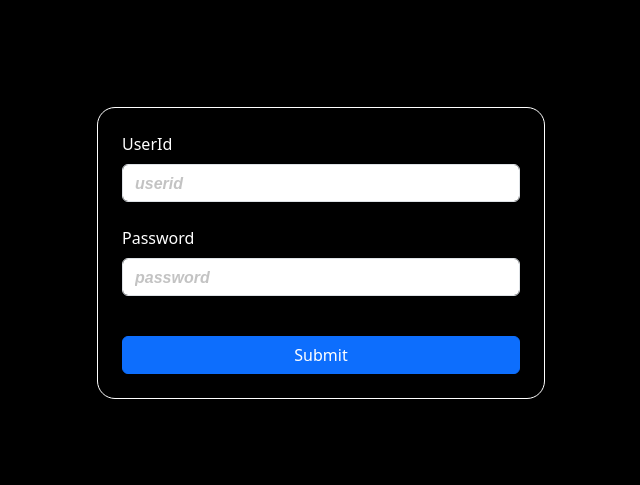
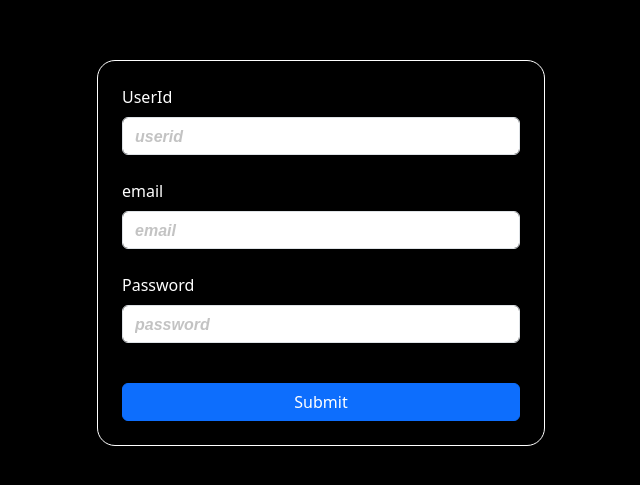
Before and after one commit to AmithRV/hyperx, a Next.js app: page /auth/signup in a window 1280 px wide. Shown: the part 147-632 px from the top of the page, without its empty margins (319-959 px from the left). Built offline with nearby package versions, Linux system fonts and the light colour scheme.

Commit message:
added email field in signup

```diff
--- a/src/app/api/auth/signup/route.js
+++ b/src/app/api/auth/signup/route.js
@@ -8,7 +8,7 @@ connect();
 export async function POST(request) {
   try {
     const reqBody = await request.json();
-    const { userid, password } = reqBody;
+    const { userid, email, password } = reqBody;
 
     // Check if user already exists
     const user = await User.findOne({ userid });
@@ -25,7 +25,7 @@ export async function POST(request) {
     const hashedPassword = await hash(password, salt);
 
     //Add user to the db
-    const newUser = new User({ userid, password: hashedPassword });
+    const newUser = new User({ userid, email, password: hashedPassword });
     const savedUser = await newUser.save();
 
     return NextResponse.json({
--- a/src/app/auth/signup/page.jsx
+++ b/src/app/auth/signup/page.jsx
@@ -21,6 +21,9 @@ function Signup() {
     if (!data.password) {
       errors.password = 'password required';
     }
+    if (!data.email) {
+      errors.email = 'email required';
+    }
     return errors;
   };
 
@@ -30,6 +33,7 @@ function Signup() {
       .post('/api/auth/signup', {
         userid: formik.values.userId,
         password: formik.values.password,
+        email: formik.values.email,
       })
       .then(() => {
         formik.resetForm();
@@ -51,6 +55,7 @@ function Signup() {
     initialValues: {
       userId: '',
       password: '',
+      email: '',
     },
     validate,
     onSubmit: () => {
@@ -80,6 +85,22 @@ function Signup() {
             <ErrorMessage
               message={formik.errors.userId}
               name="userId"
+              formik={formik}
+            />
+          </div>
+          <div className="form-group mx-4 mt-4 mb-3">
+            <label htmlFor="exampleInputPassword1">email</label>
+            <input
+              type="email"
+              className="form-control mt-2 fw-bold"
+              placeholder="email"
+              name="email"
+              onChange={formik.handleChange}
+              value={formik.values.email}
+            />
+            <ErrorMessage
+              message={formik.errors.password}
+              name="password"
               formik={formik}
             />
           </div>
--- /dev/null
+++ b/src/helpers/mailer.js
@@ -0,0 +1 @@
+export const sendEmail = async () => {};
--- a/src/models/userModal.js
+++ b/src/models/userModal.js
@@ -4,6 +4,11 @@ const userSchema = new Schema({
   userid: {
     type: String,
     require: [true, 'Please provide a userid'],
+    unique: true,
+  },
+  email: {
+    type: String,
+    require: [true, 'Please provide a email'],
     unique: true,
   },
   password: {
```
